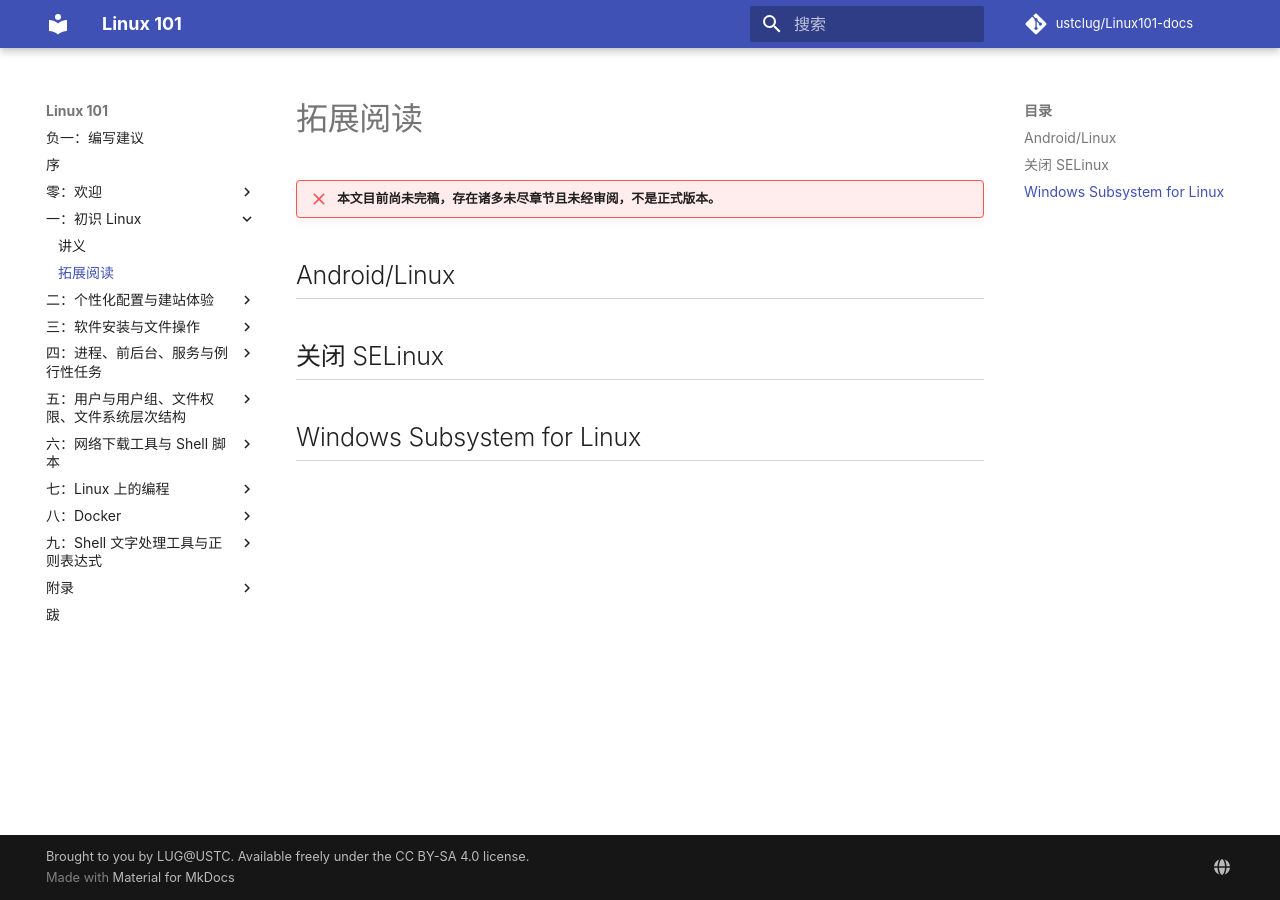
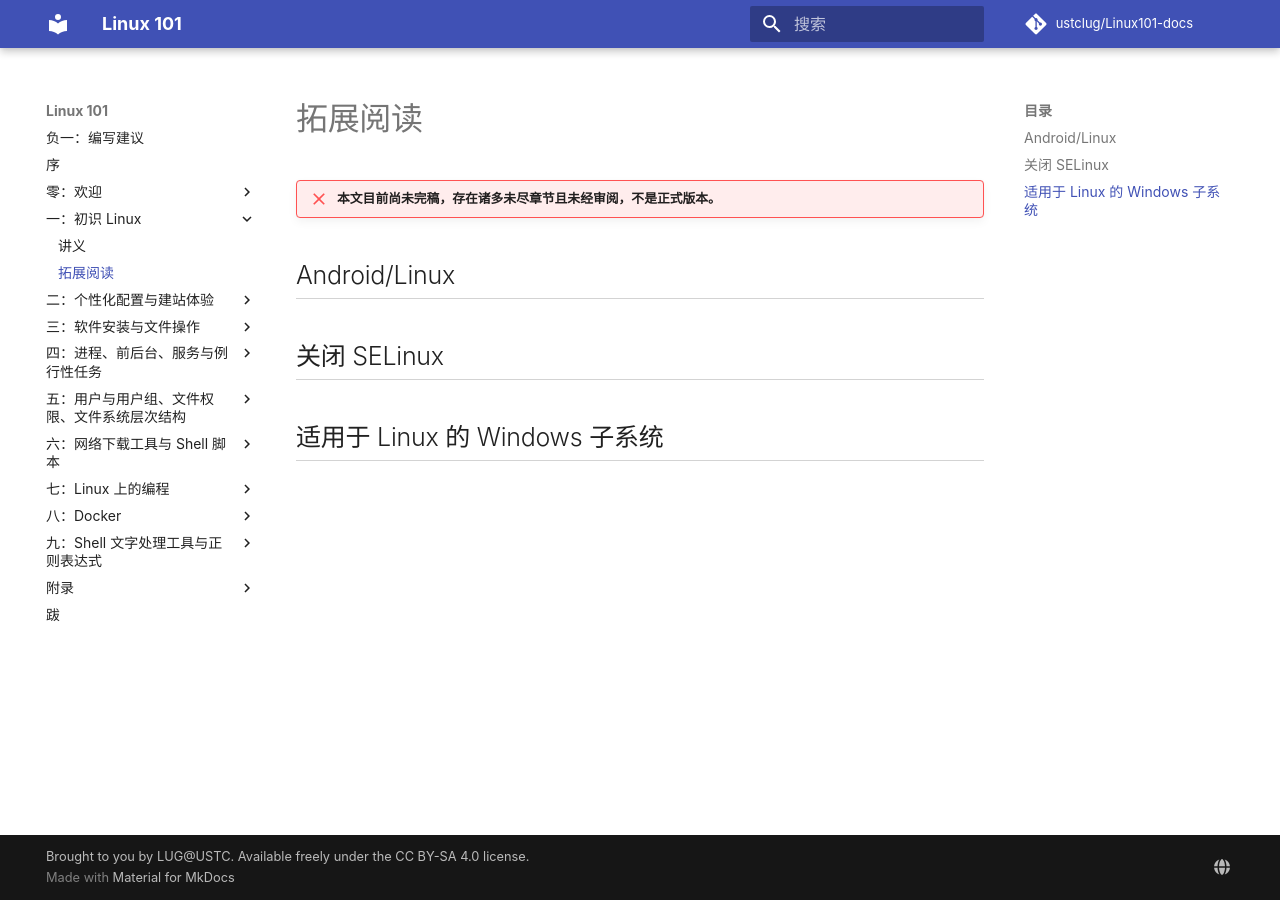
Before and after one commit to ustclug/Linux101-docs, an MkDocs documentation site: the page built from docs/Ch01/supplement.md, in a window 1280 px wide. Built offline with MkDocs 1.6.1 and Material for MkDocs 9.7.7, drawn with Linux system fonts in a browser that asks for light colours; comment, search, counter and statistics services are not loaded.

```diff
--- a/docs/Ch01/supplement.md
+++ b/docs/Ch01/supplement.md
@@ -6,4 +6,4 @@
 
 ## 关闭 SELinux {#Close-SELinux}
 
-## Windows Subsystem for Linux {#WSL}
+## 适用于 Linux 的 Windows 子系统 {#WSL}
```
Also changed, not shown: docs/Ch01/index.md (+2 -0 lines).
